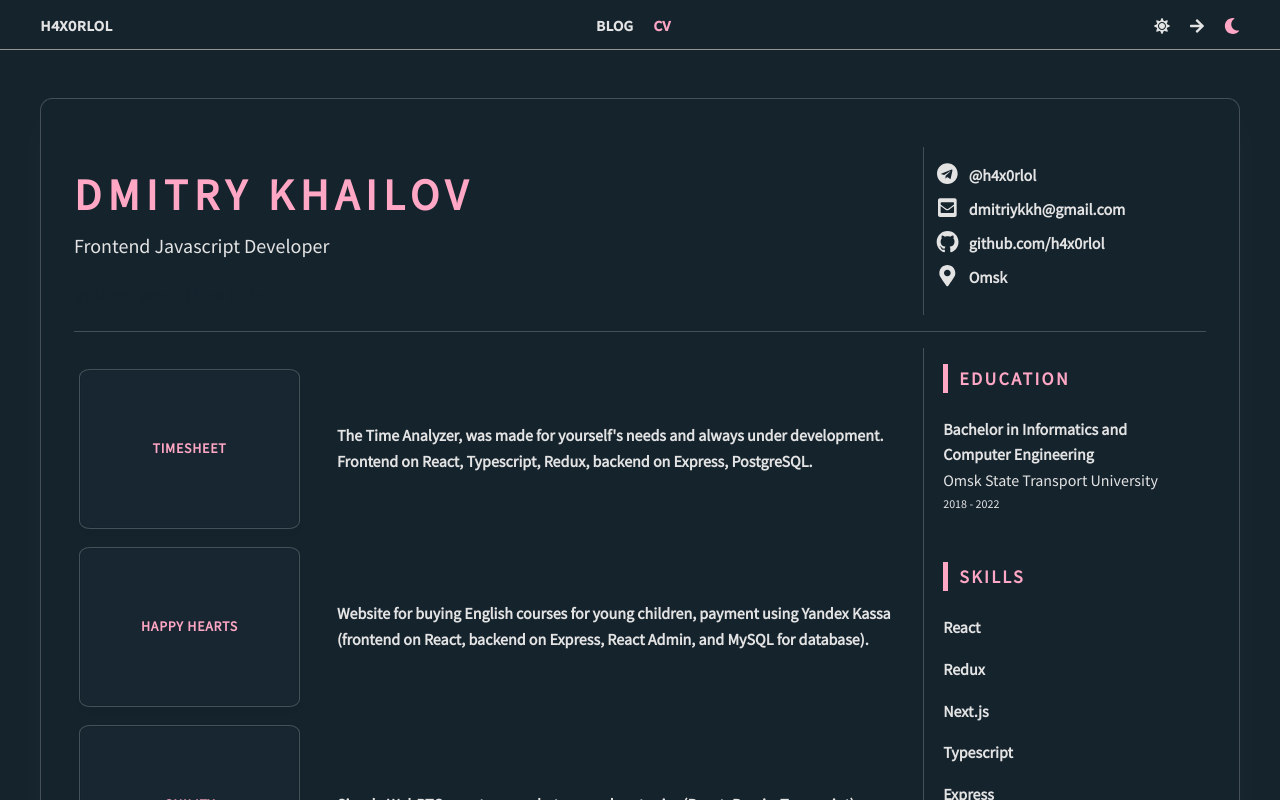
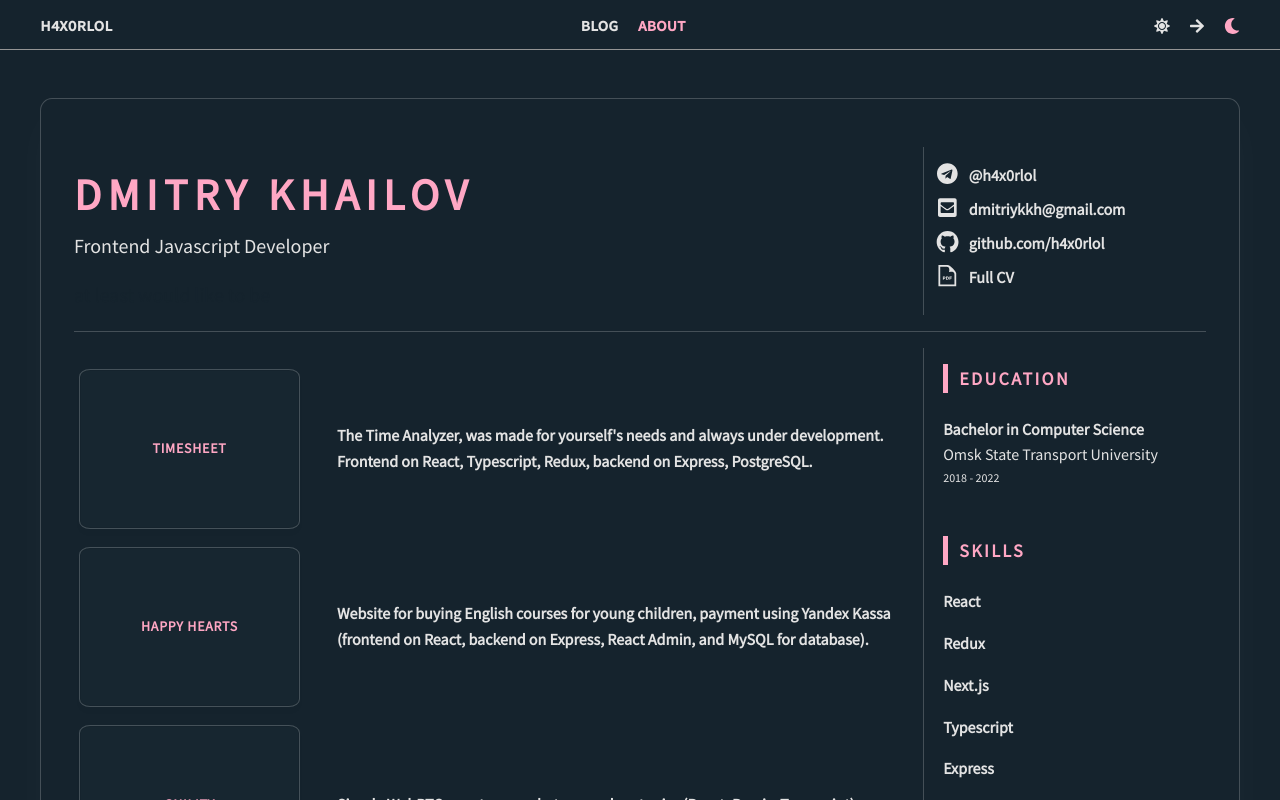
Before and after one commit to h4x0rlol/Blog, a Next.js app in the folder client/: page / in a window 1280 px wide. Shown: the top 800 px of the page. Built offline with nearby package versions, Linux system fonts and the light colour scheme.

Commit message:
Add CV in pdf

```diff
--- a/client/components/Header.jsx
+++ b/client/components/Header.jsx
@@ -81,14 +81,16 @@ const Header = () => {
                 className={styles.header_svg}
                 focusable={false}
                 role="img"
-                viewBox="0 0 384 512"
+                viewBox="0 0 24 24"
               >
                 <path
                   fill="currentColor"
-                  d="M172.268 501.67C26.97 291.031 0 269.413 0 192 0 85.961 85.961 0 192 0s192 85.961 192 192c0 77.413-26.97 99.031-172.268 309.67-9.535 13.774-29.93 13.773-39.464 0zM192 272c44.183 0 80-35.817 80-80s-35.817-80-80-80-80 35.817-80 80 35.817 80 80 80z"
+                  d="M11.363 2c4.155 0 2.637 6 2.637 6s6-1.65 6 2.457v11.543h-16v-20h7.363zm.826-2h-10.189v24h20v-14.386c0-2.391-6.648-9.614-9.811-9.614zm4.811 13h-2.628v3.686h.907v-1.472h1.49v-.732h-1.49v-.698h1.721v-.784zm-4.9 0h-1.599v3.686h1.599c.537 0 .961-.181 1.262-.535.555-.658.587-2.034-.062-2.692-.298-.3-.712-.459-1.2-.459zm-.692.783h.496c.473 0 .802.173.915.644.064.267.077.679-.021.948-.128.351-.381.528-.754.528h-.637v-2.12zm-2.74-.783h-1.668v3.686h.907v-1.277h.761c.619 0 1.064-.277 1.224-.763.095-.291.095-.597 0-.885-.16-.484-.606-.761-1.224-.761zm-.761.732h.546c.235 0 .467.028.576.228.067.123.067.366 0 .489-.109.199-.341.227-.576.227h-.546v-.944z"
                 ></path>
               </svg>
-              Omsk
+              <a className={styles.header_link} href="/pdf/CV.pdf">
+                Full CV
+              </a>
             </li>
           </ul>
         </aside>
--- a/client/components/Navbar.jsx
+++ b/client/components/Navbar.jsx
@@ -48,7 +48,7 @@ const Navbar = ({ children }) => {
                       : styles.inactive_link
                   }
                 >
-                  CV
+                  About
                 </a>
               </Link>
             </nav>
--- a/client/components/Skills.jsx
+++ b/client/components/Skills.jsx
@@ -7,9 +7,7 @@ const Skills = () => {
         <h3 className={styles.section_header}>Education</h3>
         <ul className={styles.section_ul}>
           <li className={styles.section_li}>
-            <div className={styles.degree}>
-              Bachelor in Informatics and Computer Engineering
-            </div>
+            <div className={styles.degree}>Bachelor in Computer Science</div>
             <div className={styles.university}>
               Omsk State Transport University
             </div>
--- a/client/pages/index.jsx
+++ b/client/pages/index.jsx
@@ -8,7 +8,7 @@ const Index = () => {
     <>
       <Head>
         <meta keywords="h4x0rlol, cv, blog, resume, portfolio"></meta>
-        <title>CV</title>
+        <title>About</title>
       </Head>
       <div className={styles.container}>
         <Header />
```
Also changed, not shown: 1 other file (tests, documents, lock files or other folders).
